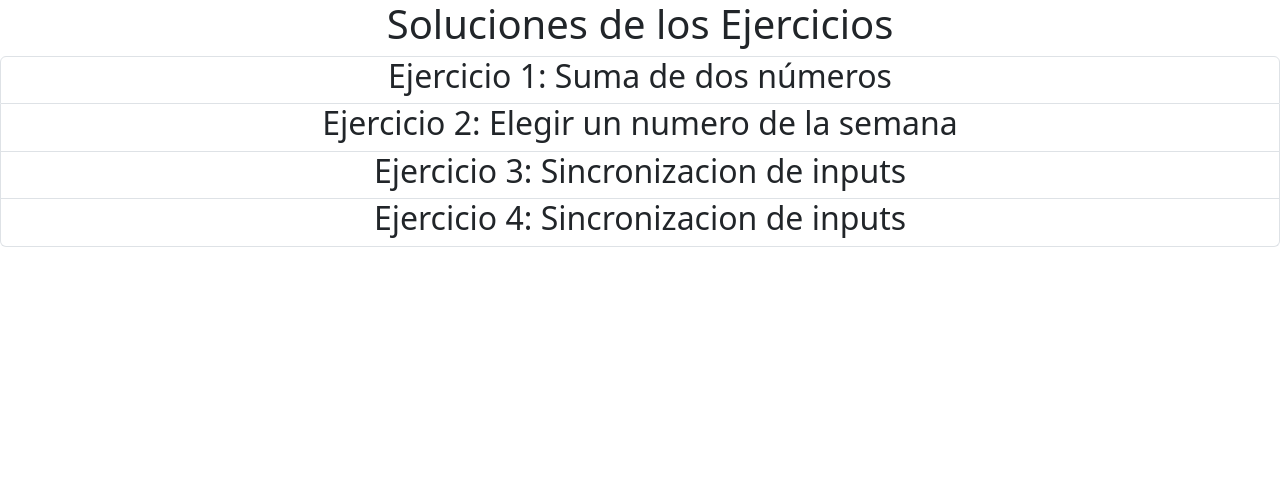
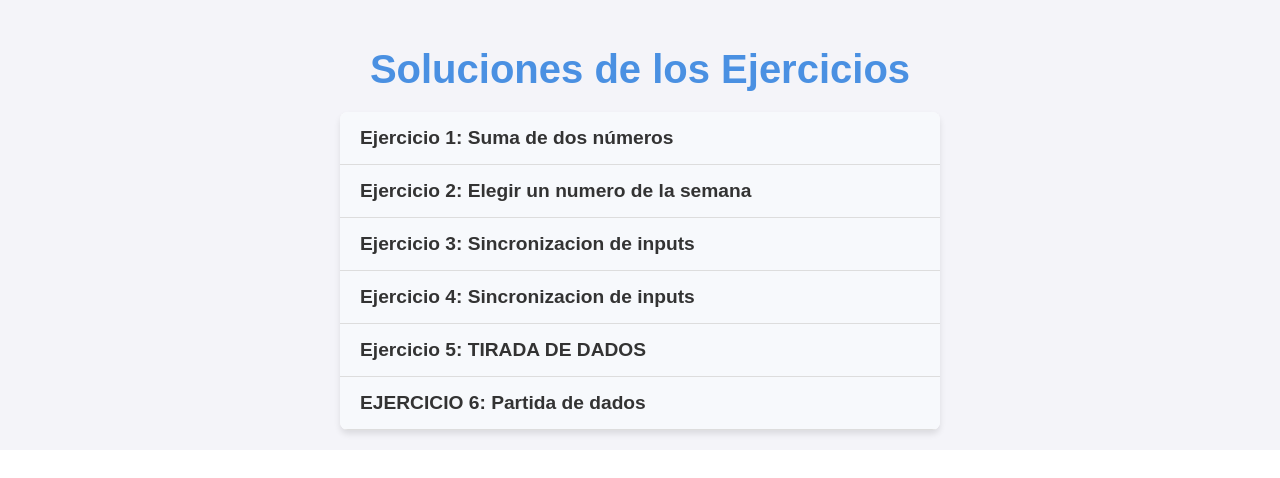
Before and after one commit to agustinluz/boletin1React, a React (Create React App) app: page / in a window 1280 px wide. Shown: the top 478 px of the page. Built offline with nearby package versions, Linux system fonts and the light colour scheme.

Commit message:
ejercicicio6

```diff
--- a/package.json
+++ b/package.json
@@ -6,8 +6,10 @@
     "@testing-library/jest-dom": "^5.17.0",
     "@testing-library/react": "^13.4.0",
     "@testing-library/user-event": "^13.5.0",
-    "react": "^19.0.0",
-    "react-dom": "^19.0.0",
+    "ajv": "^8.17.1",
+    "ajv-keywords": "^5.1.0",
+    "react": "^18.3.1",
+    "react-dom": "^18.3.1",
     "react-scripts": "5.0.1",
     "web-vitals": "^2.1.4"
   },
--- a/src/App.css
+++ b/src/App.css
@@ -1,38 +1,85 @@
+/* General */
 .App {
   text-align: center;
+  font-family: 'Arial', sans-serif;
+  padding: 20px;
+  background-color: #f4f4f9;
+  color: #333;
 }
 
-.App-logo {
-  height: 40vmin;
-  pointer-events: none;
+h1 {
+  font-size: 2.5rem;
+  margin-bottom: 20px;
+  color: #4a90e2;
 }
 
-@media (prefers-reduced-motion: no-preference) {
-  .App-logo {
-    animation: App-logo-spin infinite 20s linear;
+/* Accordion */
+.accordion {
+  max-width: 600px;
+  margin: 0 auto;
+  box-shadow: 0 4px 6px rgba(0, 0, 0, 0.1);
+  border-radius: 8px;
+  background-color: #ffffff;
+  overflow: hidden;
+}
+
+.accordion-item {
+  border-bottom: 1px solid #ddd;
+}
+
+.accordion-header {
+  background-color: #f7f9fc;
+  padding: 15px 20px;
+  cursor: pointer;
+  display: flex;
+  justify-content: space-between;
+  align-items: center;
+  transition: background-color 0.3s ease;
+}
+
+.accordion-header:hover {
+  background-color: #e3e8ee;
+}
+
+.accordion-header h2 {
+  font-size: 1.2rem;
+  font-weight: bold;
+  margin: 0;
+}
+
+.accordion-body {
+  padding: 20px;
+  background-color: #ffffff;
+  animation: fadeIn 0.3s ease-in-out;
+}
+
+/* Animations */
+@keyframes fadeIn {
+  from {
+    opacity: 0;
+    transform: translateY(-10px);
+  }
+  to {
+    opacity: 1;
+    transform: translateY(0);
   }
 }
 
-.App-header {
-  background-color: #282c34;
-  min-height: 100vh;
-  display: flex;
-  flex-direction: column;
-  align-items: center;
-  justify-content: center;
-  font-size: calc(10px + 2vmin);
+/* Button Style for interaction (Optional) */
+button {
+  background-color: #4a90e2;
   color: white;
+  padding: 10px 20px;
+  border: none;
+  border-radius: 4px;
+  cursor: pointer;
+  transition: background-color 0.3s ease;
 }
 
-.App-link {
-  color: #61dafb;
+button:hover {
+  background-color: #357abd;
 }
 
-@keyframes App-logo-spin {
-  from {
-    transform: rotate(0deg);
-  }
-  to {
-    transform: rotate(360deg);
-  }
+button:focus {
+  outline: none;
 }
--- a/src/App.js
+++ b/src/App.js
@@ -1,5 +1,5 @@
 import React, { useState } from 'react';
-import './App.css'; // Archivo donde pondremos los estilos
+import './App.css';
 import Ejercicio1 from './components/ejercicio1'
 import Ejercicio2 from './components/ejercicio2'
 import Ejercicio3 from './components/ejercicio3'
@@ -83,6 +83,34 @@ function App() {
             </div>
           )}
         </div>
+        {/* Ejercicio 5 */}
+        <div className="accordion-item">
+          <div
+            className="accordion-header"
+            onClick={() => ejercicios(4)}
+          >
+            <h2>Ejercicio 5: TIRADA DE DADOS</h2>
+          </div>
+          {openIndex === 4 && (
+            <div className="accordion-body">
+              <Ejercicio5/>
+            </div>
+          )}
+        </div>
+        {/* Ejercicio 6 */}
+        <div className="accordion-item">
+          <div
+            className="accordion-header"
+            onClick={() => ejercicios(5)}
+          >
+            <h2>EJERCICIO 6: Partida de dados</h2>
+          </div>
+          {openIndex === 5 && (
+            <div className="accordion-body">
+              <Ejercicio6/>
+            </div>
+          )}
+        </div>
       </div>
     </div>
   );
--- a/src/index.js
+++ b/src/index.js
@@ -1,7 +1,6 @@
 import React from 'react';
 import ReactDOM from 'react-dom/client';
 import './index.css';
-import 'bootstrap/dist/css/bootstrap.min.css';
 import App from './App';
 import reportWebVitals from './reportWebVitals';
 
```
Also changed, not shown: 1 other file (tests, documents, lock files or other folders).
